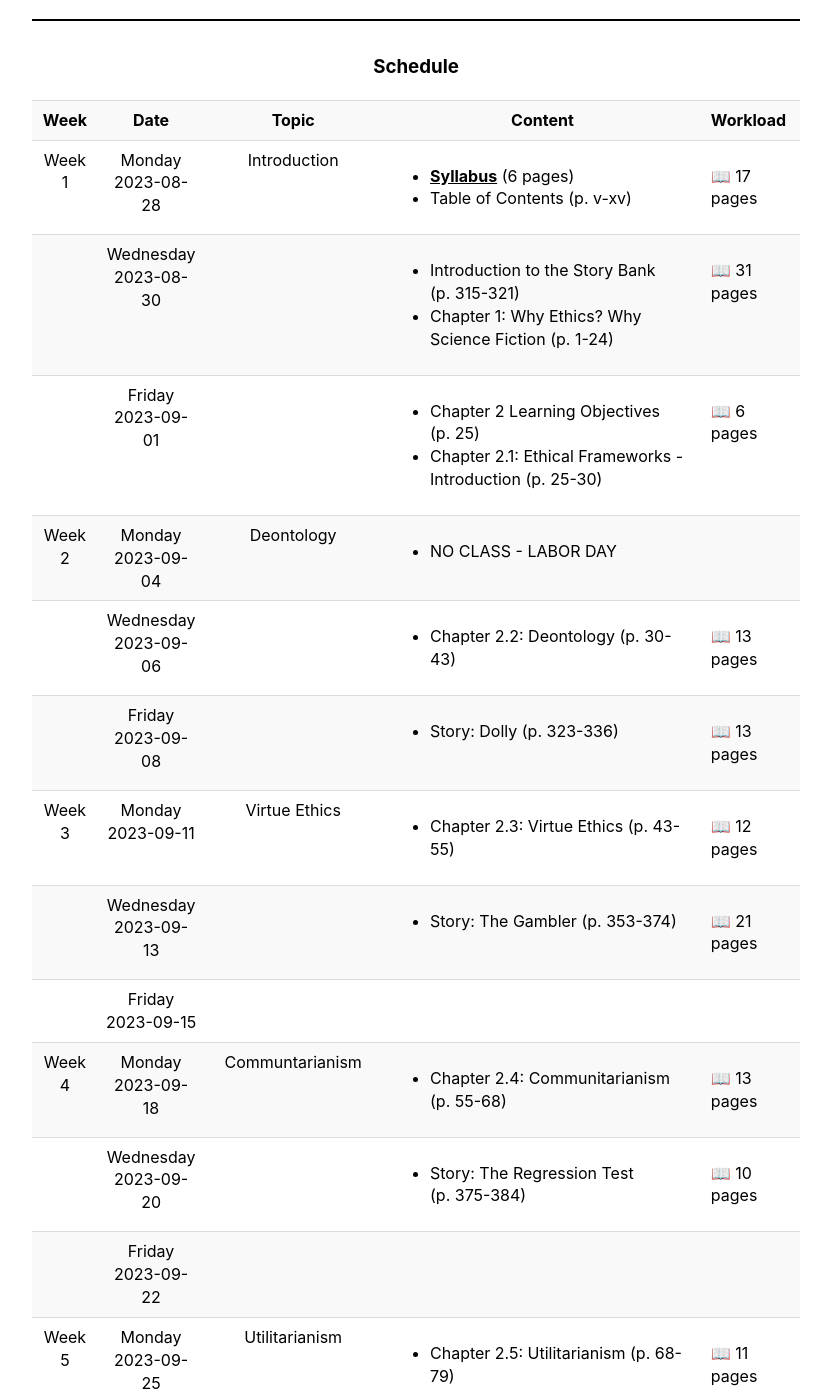
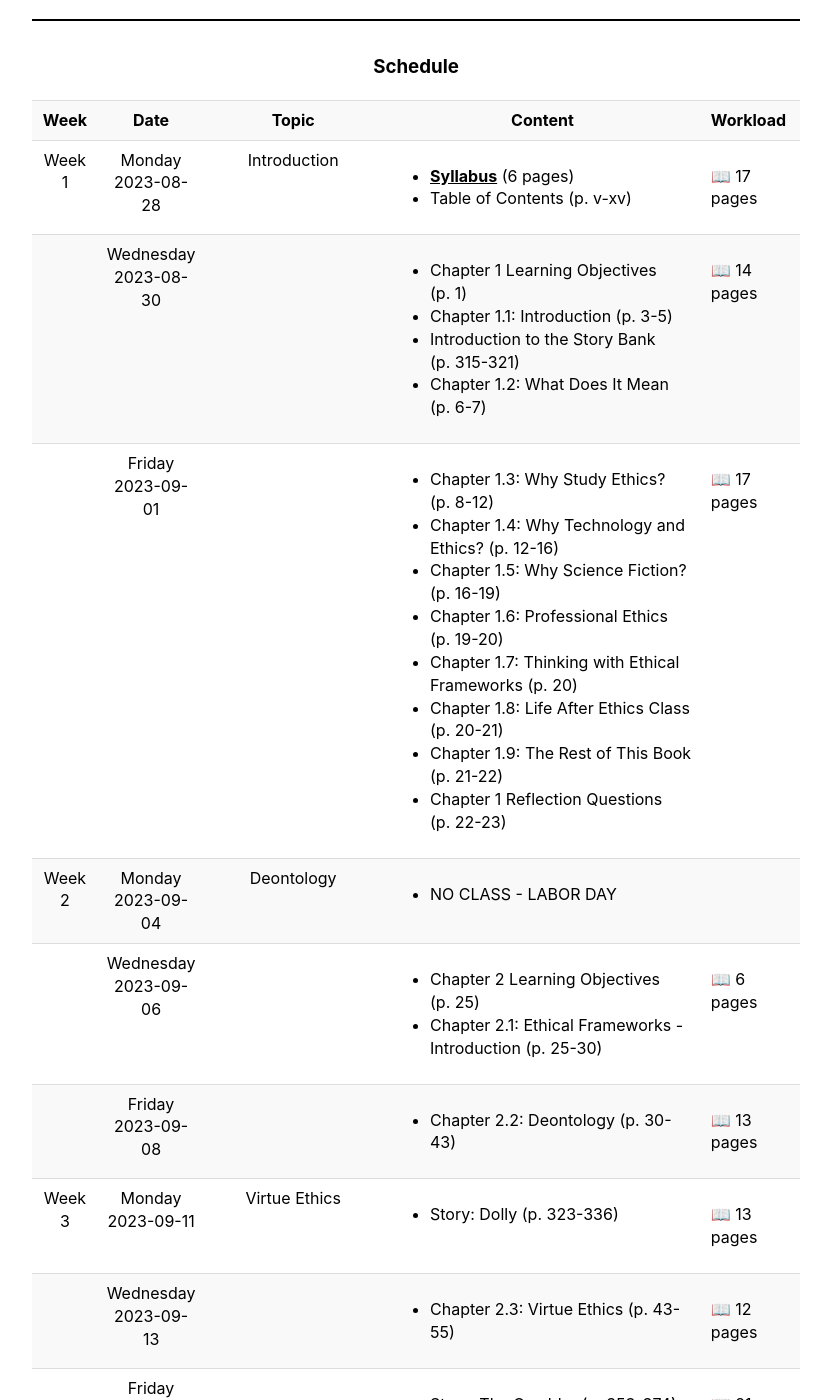
Before and after one commit to 2023-Fall-UAF-CS371/-2023-Fall-UAF-CS371.github.io, a Jekyll site: the page built from schedule.md, in a window 1280 px wide and 1400 px high, scrolled down 192 px. Shown: the whole window, without its empty margins (224-1055 px from the left). Built offline with Jekyll 4.4.1, drawn with Linux system fonts in a browser that asks for light colours.

```diff
--- a/_data/schedule.yaml
+++ b/_data/schedule.yaml
@@ -19,20 +19,91 @@
   day_of_week: 2
   reading:
     -
+     title: "Chapter 1 Learning Objectives"
+     pages: "1"
+     length:
+       value: 3
+       unit: "pages"
+    -
+     title: "Chapter 1.1: Introduction"
+     pages: "3-5"
+     length:
+       value: 2
+       unit: "pages"
+    -
      title: "Introduction to the Story Bank"
      pages: "315-321"
      length:
        value: 7
        unit: "pages"
-
     -
-     title: "Chapter 1: Why Ethics? Why Science Fiction"
-     pages: "1-24"
+     title: "Chapter 1.2: What Does It Mean"
+     pages: "6-7"
      length:
-       value: 24
+       value: 2
        unit: "pages"
 -
   day_of_week: 4
+  reading:
+    -
+     title: "Chapter 1.3: Why Study Ethics?"
+     pages: "8-12"
+     length:
+       value: 5
+       unit: "pages"
+    -
+     title: "Chapter 1.4: Why Technology and Ethics?"
+     pages: "12-16"
+     length:
+       value: 4
+       unit: "pages"
+    -
+     title: "Chapter 1.5: Why Science Fiction?"
+     pages: "16-19"
+     length:
+       value: 3
+       unit: "pages"
+    -
+     title: "Chapter 1.6: Professional Ethics"
+     pages: "19-20"
+     length:
+       value: 1
+       unit: "pages"
+    -
+     title: "Chapter 1.7: Thinking with Ethical Frameworks"
+     pages: "20"
+     length:
+       value: 1
+       unit: "pages"
+    -
+     title: "Chapter 1.8: Life After Ethics Class"
+     pages: "20-21"
+     length:
+       value: 1
+       unit: "pages"
+    -
+     title: "Chapter 1.9: The Rest of This Book"
+     pages: "21-22"
+     length:
+       value: 1
+       unit: "pages"
+    -
+     title: "Chapter 1 Reflection Questions"
+     pages: "22-23"
+     length:
+       value: 1
+       unit: "pages"
+-
+##################################
+  start_new_week: true   # Week 2
+  topic: "Deontology"
+##################################
+  day_of_week: 0
+  reading:
+    -
+     title: "NO CLASS - LABOR DAY"
+-
+  day_of_week: 2
   reading:
     -
      title: "Chapter 2 Learning Objectives"
@@ -47,29 +118,11 @@
        value: 5
        unit: "pages"
 -
-##################################
-  start_new_week: true   # Week 2
-  topic: "Deontology"
-##################################
-  day_of_week: 0
-  reading:
-    -
-     title: "NO CLASS - LABOR DAY"
--
-  day_of_week: 2
+  day_of_week: 4
   reading:
     -
      title: "Chapter 2.2: Deontology"
      pages: "30-43"
-     length:
-       value: 13
-       unit: "pages"
--
-  day_of_week: 4
-  reading:
-    -
-     title: "Story: Dolly"
-     pages: "323-336"
      length:
        value: 13
        unit: "pages"
@@ -81,14 +134,22 @@
   day_of_week: 0
   reading:
     -
+     title: "Story: Dolly"
+     pages: "323-336"
+     length:
+       value: 13
+       unit: "pages"
+-
+  day_of_week: 2
+  reading:
+    -
      title: "Chapter 2.3: Virtue Ethics"
      pages: "43-55"
      length:
        value: 12
        unit: "pages"
-
 -
-  day_of_week: 2
+  day_of_week: 4
   reading:
     -
      title: "Story: The Gambler"
@@ -96,8 +157,6 @@
      length:
        value: 21
        unit: "pages"
--
-  day_of_week: 4
 -
 ##################################
   start_new_week: true   # Week 4
```
